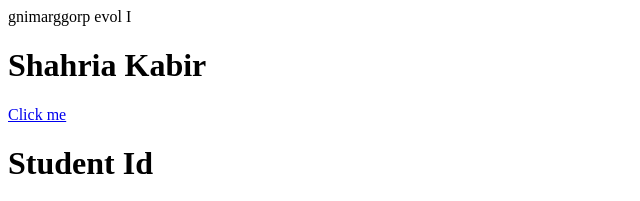
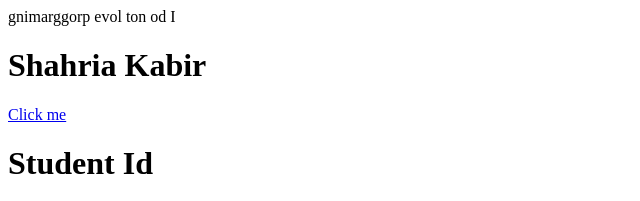
Before and after one commit to Shahria99/first_web, a plain HTML site: page index.html in a window 1280 px wide. Shown: the top 201 px of the page, 0-640 px from the left. Drawn offline with Linux system fonts and the light colour scheme.

Commit message:
second push

```diff
--- a/index.html
+++ b/index.html
@@ -11,7 +11,7 @@
 
 
     <!--right theke lekhar jonno-->
-<bdo dir="rtl">I love proggraming</bdo>
+<bdo dir="rtl">I do not love proggraming</bdo>
 <h1>Shahria Kabir</h1>
 
 <!--link adding  taget attribute er kaj hocche new tab e khula-->
```
